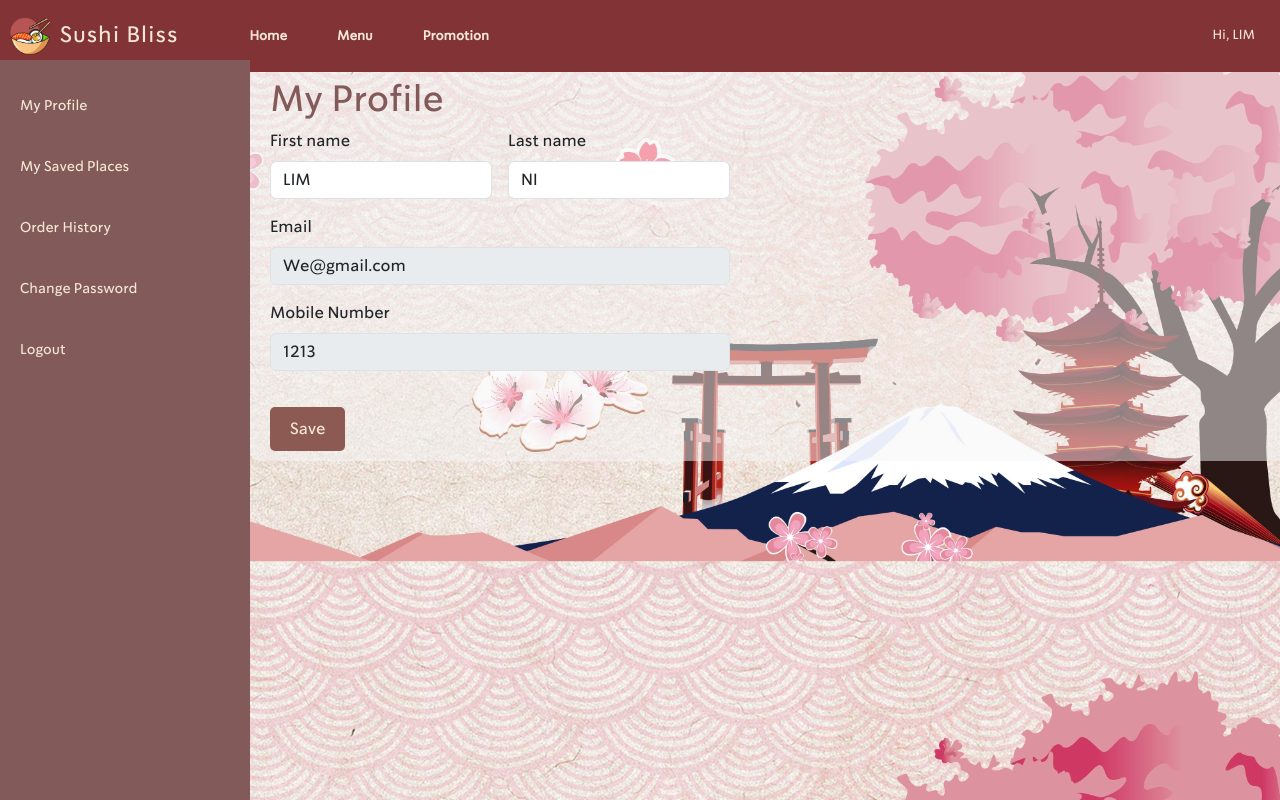
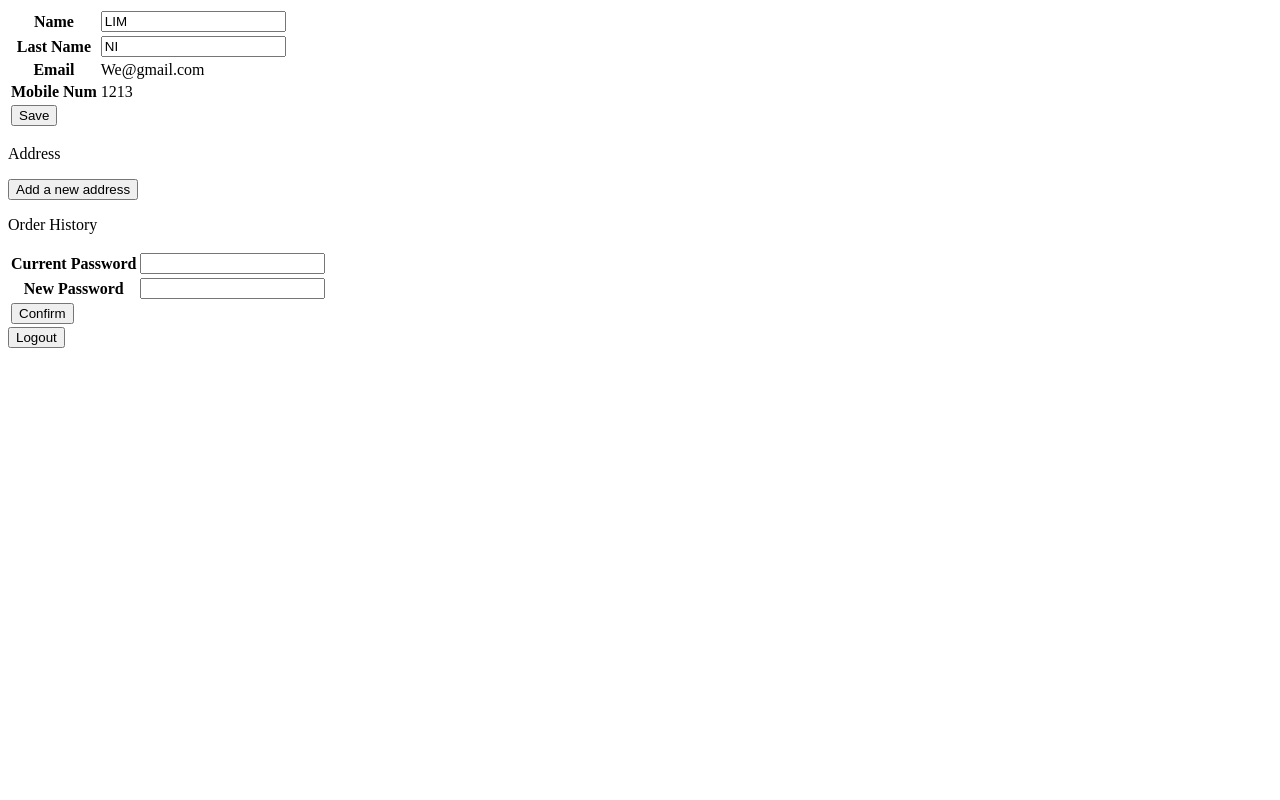
Before and after one commit to ni030/SushiOrderingWebsite, a PHP site: page /userAccount.php in a window 1280 px wide. Run offline with PHP 8.4, Linux system fonts and the light colour scheme; a user stored in the database is signed in; data comes from the database, SQL or seed files in the repository; tables that the repository leaves empty hold one stand-in row (values such as "Sample post").

Commit message:
update index & userAccont

```diff
--- a/frontend/userAccount.php
+++ b/frontend/userAccount.php
@@ -3,7 +3,7 @@
     if (isset($_SESSION["loggedin"]) && $_SESSION["loggedin"] === false) {
         header("Location: login.php");
     }
-require_once("../backend/connection.php");
+    require_once ("../backend/connection.php");
     $recordID = $_SESSION["id"];
 
     $sql = "SELECT * FROM user WHERE guid = '$recordID'";
@@ -12,6 +12,9 @@
 
     $sql2 = "SELECT * FROM address WHERE userID = '$recordID'";
     $result2 = mysqli_query($conn, $sql2);
+
+    $sql3 = "SELECT * from orders WHERE orderUser = '$recordID'";
+    $result3 = mysqli_query($conn, $sql3)
 
 ?>
 
@@ -23,61 +26,154 @@
     <meta name="viewport" content="width=device-width, initial-scale=1.0">
     <title>User Account</title>
     <!-- 这个暂时的罢了，之后design可以remove掉-->
-    <link href="https://cdn.jsdelivr.net/npm/bootstrap@5.3.3/dist/css/bootstrap.min.css" rel="stylesheet"
-        integrity="sha384-QWTKZyjpPEjISv5WaRU9OFeRpok6YctnYmDr5pNlyT2bRjXh0JMhjY6hW+ALEwIH" crossorigin="anonymous">
-    <script src="https://cdn.jsdelivr.net/npm/bootstrap@5.3.3/dist/js/bootstrap.bundle.min.js"
-        integrity="sha384-YvpcrYf0tY3lHB60NNkmXc5s9fDVZLESaAA55NDzOxhy9GkcIdslK1eN7N6jIeHz" crossorigin="anonymous">
-    </script>
-    <link rel="stylesheet" href="CSS/side-bar.css" />
-    <link rel="stylesheet" href="CSS/nav.css" />
-    <link rel="stylesheet" href="CSS/userAccount.css" />
-    <script defer src="JS/nav.js"></script>
-    <script defer src="JS/side-bar.js"></script>
+    <link rel="stylesheet" href="https://fonts.googleapis.com/css2?family=Material+Symbols+Outlined:opsz,wght,FILL,GRAD@20..48,100..700,0..1,-50..200" />
+    <style>
+        .slot {
+            width: 200px;
+            height: 100px;
+            padding: 10px;
+            margin: 10px;
+            display: block;
+            border: 1px solid black;
+            border-radius: 15px;
+        }
+        .slot p{
+            margin: 0;
+        }
+
+        .material-symbols-outlined {
+        font-variation-settings:
+        'FILL' 0,
+        'wght' 400,
+        'GRAD' 0,
+        'opsz' 24
+        }
+    </style>
 </head>
 
 <body>
-    <?php
-    include("nav.php");
-    ?>
-    <div class="content">
-        <?php
-        include("side-bar.php");
-        ?>
     <!-- Session 1: user profile into + ediy -->
     <div id="userProfile">
-            <h1>My Profile</h1>
-            <form class="row g-3" method="POST" action="../backend/updateProfile.php">
-                <div class="col-md-6">
-                    <label for="validationDefault01" class="form-label">First name</label>
-                    <input type="text" class="form-control" id="validationDefault01" name="firstName"
-                        value="<?php echo $row['firstName'] ?>" required>
-                </div>
-
-                <div class="col-md-6">
-                    <label for="validationDefault02" class="form-label">Last name</label>
-                    <input type="text" class="form-control" id="validationDefault02" name="lastName"
-                        value="<?php echo $row['lastName'] ?>" required>
-                </div>
-
-                <div class="col-md-12">
-                    <label for="inputEmail4" class="form-label">Email</label>
-                    <input type="email" class="form-control" id="inputEmail4" name="email"
-                        value="<?php echo $row['email'] ?>" disabled>
-                </div>
-
-                <div class="col-md-12">
-                    <label for="validationDefault02" class="form-label">Mobile Number</label>
-                    <input type="text" class="form-control" id="validationDefault02" name="mobileNum"
-                        value="<?php echo $row['mobileNum'] ?>" disabled>
-                </div>
-                <input type="hidden" name="email" value="<?php echo $row['email'] ?>">
-                <div class="col-12">
-                    <input type="submit" name="MM_Update" value="Save">
-                </div>
+        <form method="POST" action="../backend/updateProfile.php">
+            <table>
+                <tr>
+                    <th>Name</th>
+                    <td><input type="text" name="firstName" value="<?php echo $row["firstName"] ?>"></td>
+                </tr>
+                <tr>
+                    <th>Last Name</th>
+                    <td><input type="text" name="lastName" value="<?php echo $row["lastName"] ?>"></td>
+                </tr>
+                <tr>
+                    <th>Email</th>
+                    <td><?php echo $row["email"] ?></td>
+                </tr>
+                <tr>
+                    <th>Mobile Num</th>
+                    <td><?php echo $row["mobileNum"] ?></td>
+                </tr>
+                <tr colspan="2">
+                    <input type="hidden" name="email" value="<?php echo $row["email"] ?>">
+                    <td><input type="submit" name="MM_Update" value="Save"></td>
+                </tr>
+            </table>
         </form>
     </div>
+    <!-- Session 2: Address -->
+    <div id="address">
+        <p>Address</p>
+        <?php
+            while($row2 = $result2->fetch_assoc())
+            {
+        ?>
+            <div id="slot" class="slot">
+                <table>
+                    <tr>
+                        <td width="180px">
+                            <p><?php echo $row2["addressName"] ?></p>
+                            <p><?php echo $row2["unit"].", ".$row2["address"]." ".$row2["city"].", ".$row2["postcode"].", ".$row2["state"];?></p>
+                        </td>
+                        <td width="20px">
+                            <input type="hidden" name="userID" value="<?php echo $row2["userID"]?>">
+                            <td><a href="editAddress.php?id=<?php echo $row2["addressID"]?>"><span class="material-symbols-outlined">edit</span></a></td>
+                        </td>
+                    </tr>
+                </table>
             </div>
+        <?php
+            }
+        ?>
+        <a href="addAddress.php"><button name="addAddress"> Add a new address</button></a>
+    </div>
+    <!-- Session 3: Order History -->
+    <div id="orders">
+        <p>Order History</p>
+        <?php
+            while($row3 = $result3->fetch_assoc())
+            {
+        ?>
+            <div id="slot" class="slot" style="height:180px; width:250px;">
+                <table>
+                    <tr>
+                        <td width="200px">
+                            <!-- Order id and order time -->
+                            <p><?php echo $row3["orderID"]. "   ".$row3["ordertime"] ?></p>
+                            <!-- Order item and its quantity -->
+                            <?php
+                                $mealArray = explode(',', $row3["orderItems"]);
+                                $quantityArray = explode(',', $row3["orderQuantity"]);
+
+                                for ($x = 0; $x < count($mealArray); $x++) {
+                                    $mealID = $mealArray[$x];
+                                    $sqlMeal = "SELECT * FROM meal WHERE mealID = '$mealArray[$x]'";
+                                    $resultM = mysqli_query($conn, $sqlMeal);
+                                    $rowM = $resultM->fetch_assoc();
+                                    echo "<p>".$rowM["mealName"]."    ".$quantityArray[$x]."</p>";
+                                }
+
+                                ?>
+                                <!-- Order total amount -->
+                                <p><?php echo "RM".$row3['totalAmount'];?></p>
+                                <!-- Delivery address -->
+                                <p>
+                                    <?php
+                                    $curAddID = $row3['addressID'];
+                                    $sqlAdd = "SELECT * FROM address WHERE addressID = '$curAddID'";
+                                    $resultAdd = mysqli_query($conn, $sqlAdd);
+                                    $rowAdd = $resultAdd->fetch_assoc();
+                                    echo $rowAdd["addressName"]."<br>";
+                                    echo $rowAdd["unit"].", ".$rowAdd["address"]." ".$rowAdd["city"].", ".$rowAdd["postcode"].", ".$rowAdd["state"];
+                                    ?>
+                                </p>
+                            </td>
+                    </tr>
+                </table>
+            </div>
+        <?php
+            }
+        ?>
+    </div>
+    <!-- Session 4: Changing password -->
+    <div id="changePassword">
+        <form method="POST" action="../backend/changePassword.php">
+            <table>
+                <tr>
+                    <th>Current Password</th>
+                    <td><input type="text" name="currentPW"></td>
+                </tr>
+                <tr>
+                    <th>New Password</th>
+                    <td><input type="text" name="newPW"></td>
+                </tr>
+                <tr colspan="2">
+                    <input type="hidden" name="email" value="<?php echo $row["email"] ?>">
+                    <td><input type="submit" name="MM_Update" value="Confirm"></td>
+                </tr>
+            </table>
+        </form>
+    </div>
+    <!-- Session 5: Logout -->
+    <a href="../backend/logout.php"><button>Logout</button></a>
 </body>
-<?php $conn->close(); ?>
-
+<?php $conn->close();?>
 </html>
```
Also changed, not shown: frontend/index.php (+8 -16 lines). Lines whose indentation alone changed are shown as unchanged.
